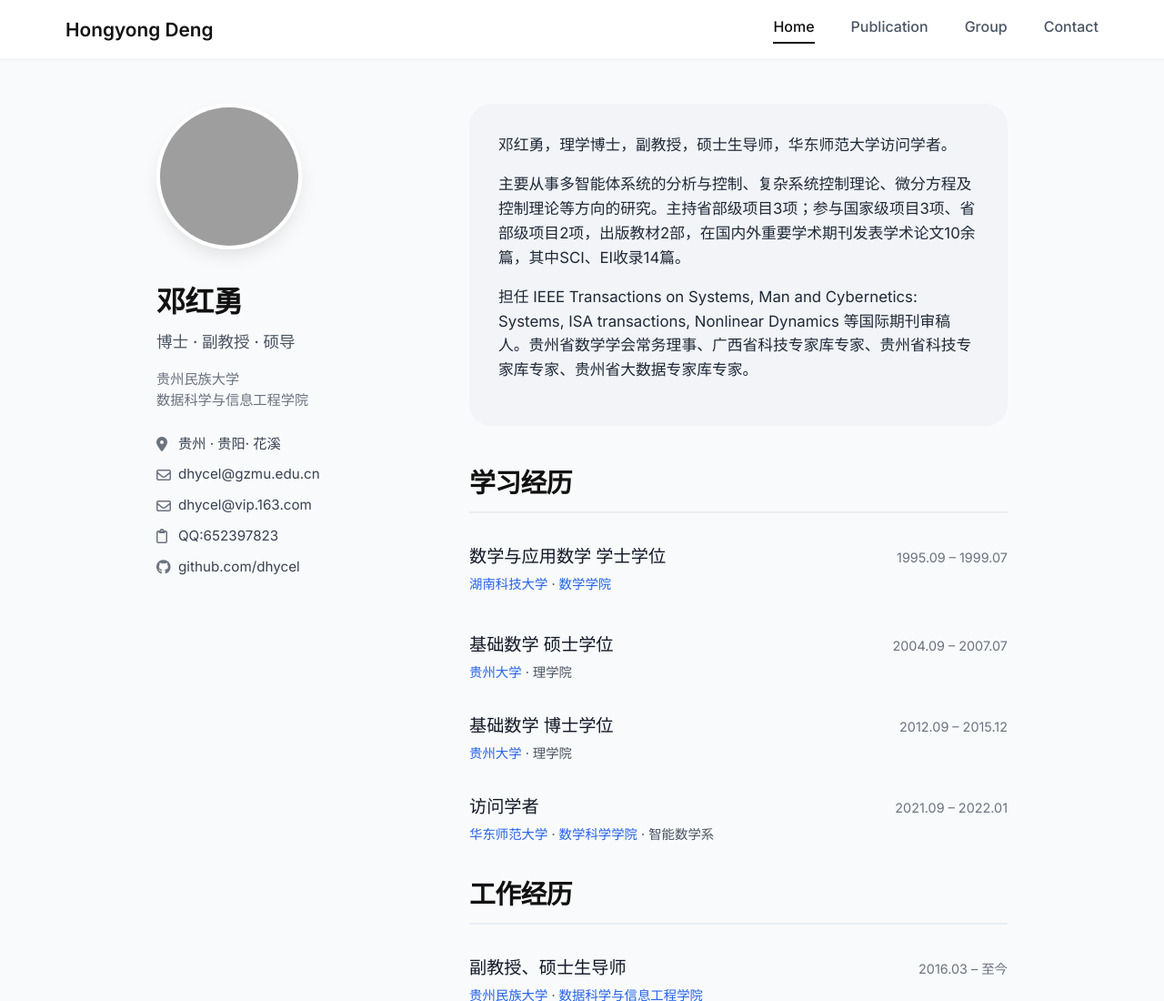
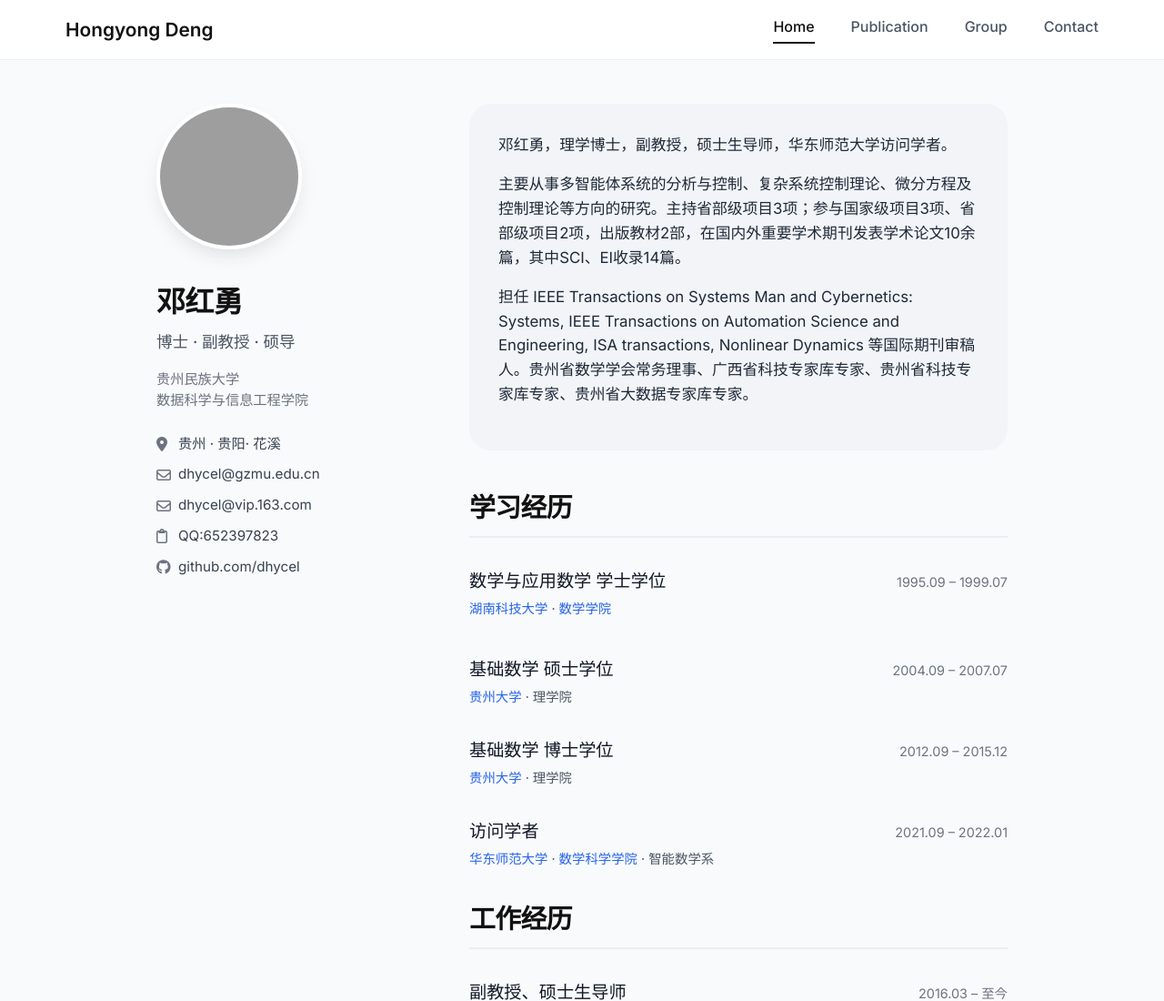
Before and after one commit to dhycel/dhycel.github.io, a plain HTML site: page index.html in a window 1280 px wide. Shown: the top 1100 px of the page at 91% size. Drawn offline with Linux system fonts and the light colour scheme; grey boxes are pictures that could not be loaded.

Commit message:
Update index.html

```diff
--- a/index.html
+++ b/index.html
@@ -517,7 +517,7 @@
                     <div class="bio">
                         <p>邓红勇，理学博士，副教授，硕士生导师，华东师范大学访问学者。</p>
                         <p>主要从事多智能体系统的分析与控制、复杂系统控制理论、微分方程及控制理论等方向的研究。主持省部级项目3项；参与国家级项目3项、省部级项目2项，出版教材2部，在国内外重要学术期刊发表学术论文10余篇，其中SCI、EI收录14篇。</p>
-                        <p>担任 IEEE Transactions on Systems, Man and Cybernetics: Systems, ISA transactions, Nonlinear Dynamics 等国际期刊审稿人。贵州省数学学会常务理事、广西省科技专家库专家、贵州省科技专家库专家、贵州省大数据专家库专家。</p>
+                        <p>担任 IEEE Transactions on Systems Man and Cybernetics: Systems, IEEE Transactions on Automation Science and Engineering, ISA transactions, Nonlinear Dynamics 等国际期刊审稿人。贵州省数学学会常务理事、广西省科技专家库专家、贵州省科技专家库专家、贵州省大数据专家库专家。</p>
                     </div>
 
                     <!-- 学习经历 & 工作经历 -->
```
